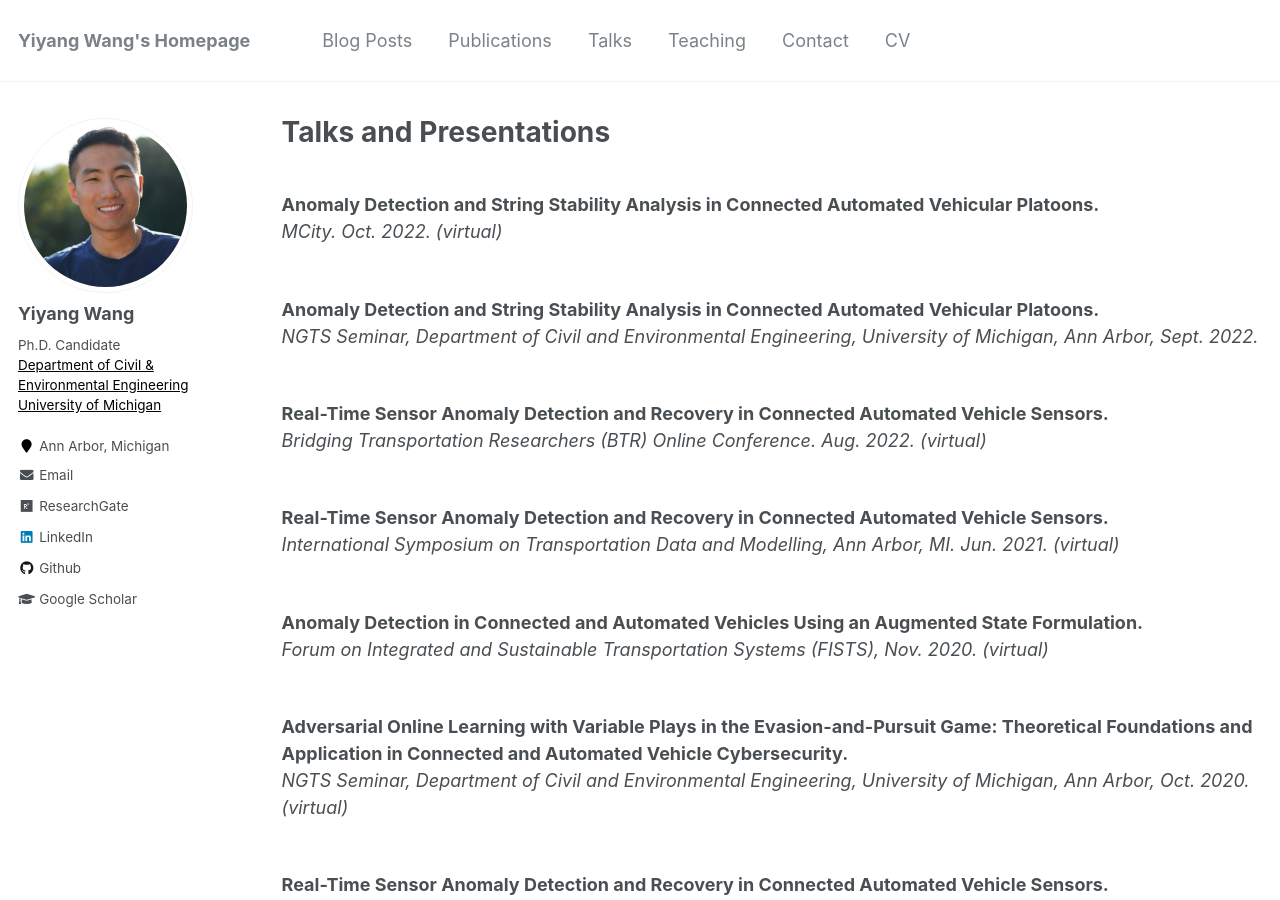
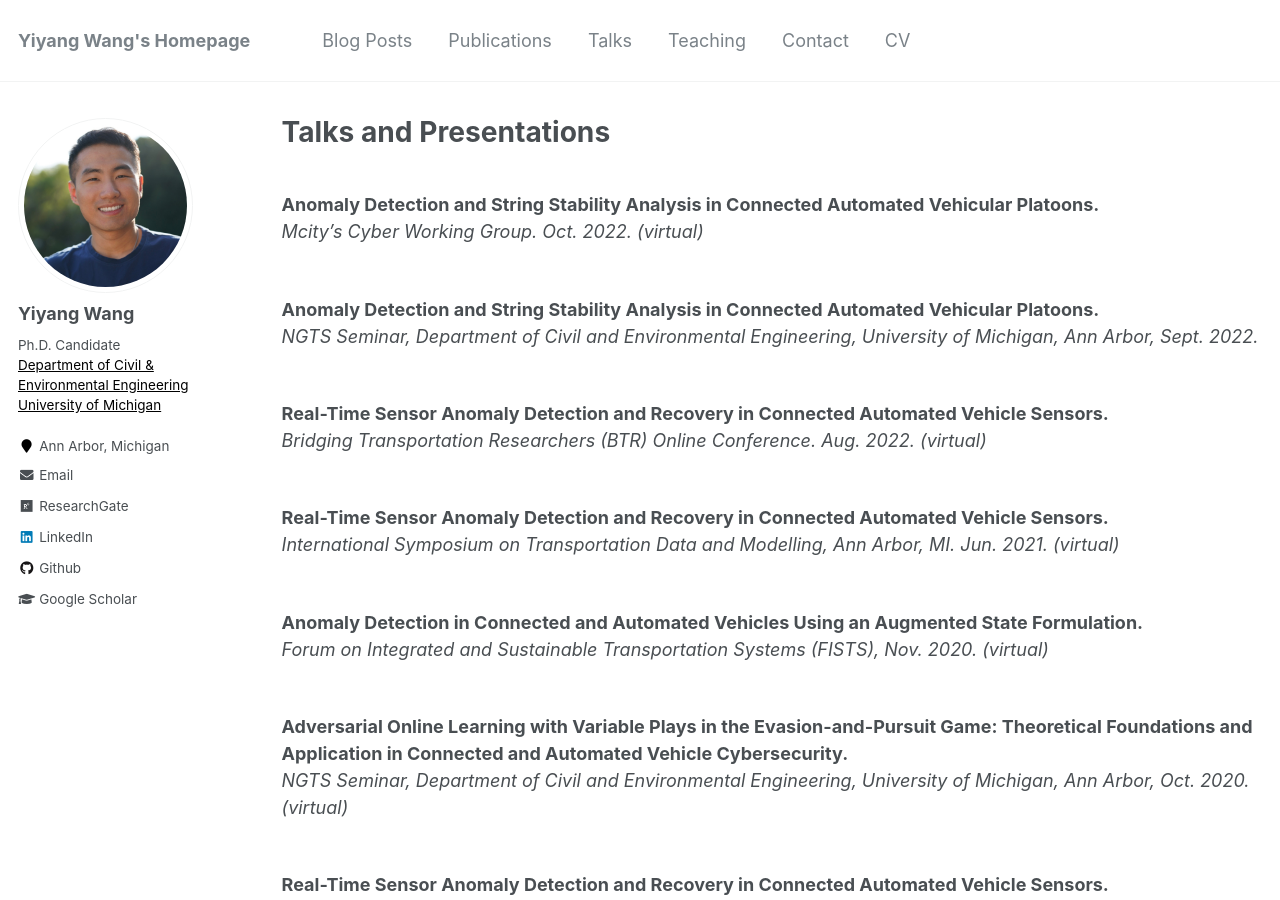
Before and after one commit to yiyangwan/yiyangwan.github.io, a Jekyll site: the page built from _pages/talks.md, in a window 1280 px wide and 900 px high. Built offline with Jekyll 4.4.1, drawn with Linux system fonts in a browser that asks for light colours.

Commit message:
Update talks.md

```diff
--- a/_pages/talks.md
+++ b/_pages/talks.md
@@ -5,7 +5,7 @@ permalink: /talks/
 author_profile: true
 ---
 <br><b>Anomaly Detection and String Stability Analysis in Connected Automated Vehicular Platoons.</b><br>
-<i>MCity. Oct. 2022. (virtual)</i>
+<i>Mcity's Cyber Working Group. Oct. 2022. (virtual)</i>
 
 <br><b>Anomaly Detection and String Stability Analysis in Connected Automated Vehicular Platoons.</b><br>
 <i>NGTS Seminar, Department of Civil and Environmental Engineering, University of Michigan, Ann Arbor, Sept. 2022.</i>
```
